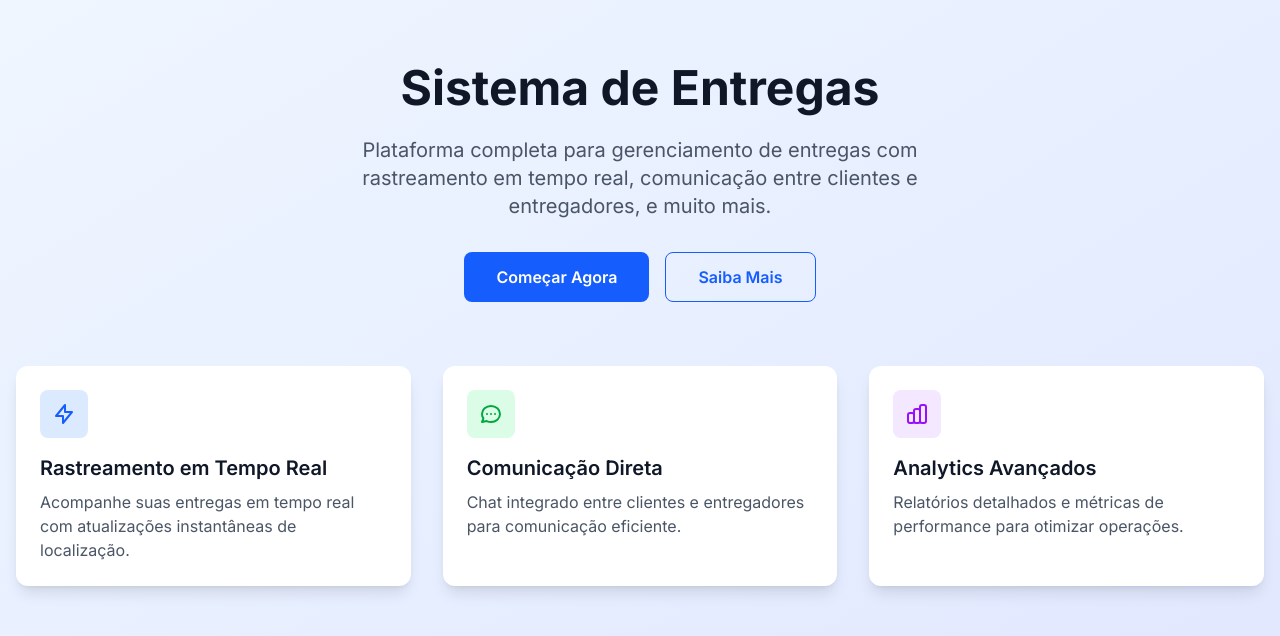
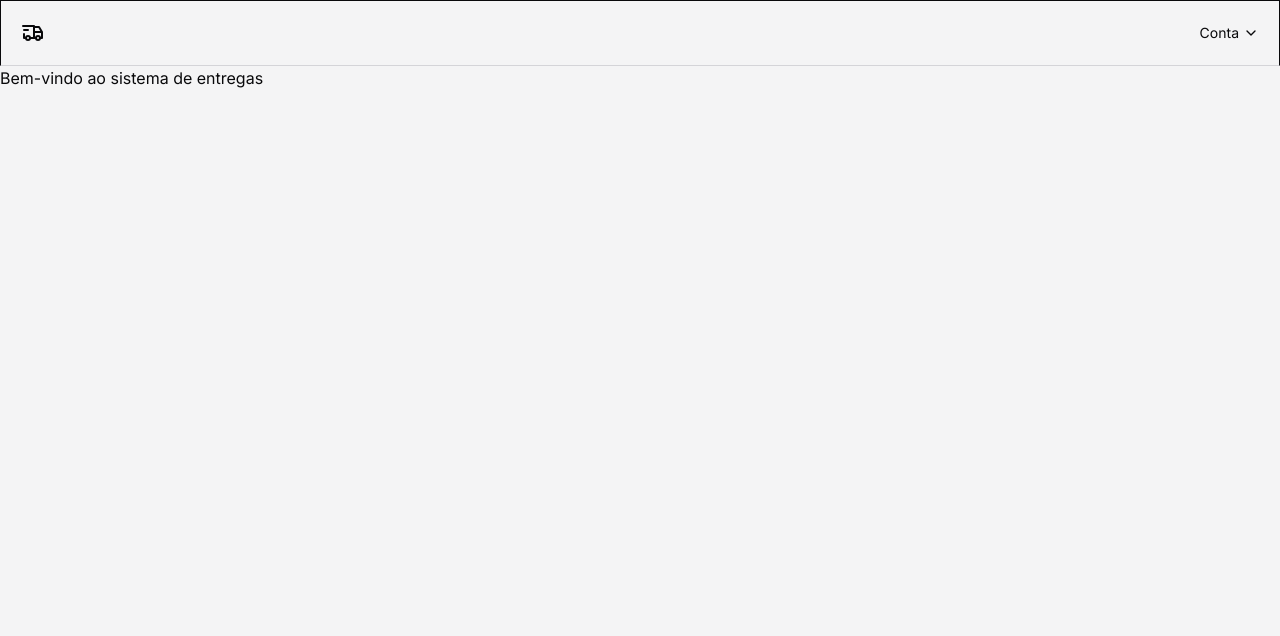
Before and after one commit to Wollace-Buarque/deliveries, a Next.js app in the folder apps/web/: page / in a window 1280 px wide. Shown: the top 636 px of the page. Built offline with nearby package versions, Linux system fonts and the light colour scheme.

Commit message:
feat: add HomePage and AuthenticatedLayout components; update global styles

```diff
--- /dev/null
+++ b/apps/web/src/app/(authenticated)/(home)/page.tsx
@@ -0,0 +1,14 @@
+import { Metadata } from 'next'
+
+export const metadata: Metadata = {
+  title: 'Deliveries - Sistema de Entregas',
+  description: 'Sistema completo de gerenciamento de entregas',
+}
+
+export default function HomePage() {
+  return (
+    <main>
+      <h1>Bem-vindo ao sistema de entregas</h1>
+    </main>
+  )
+}
--- /dev/null
+++ b/apps/web/src/app/(authenticated)/layout.tsx
@@ -0,0 +1,12 @@
+import { ReactNode } from 'react'
+import { Header } from '@/components/header'
+
+export default function AuthenticatedLayout({ children }: { children: ReactNode }) {
+  return (
+    <>
+      <Header />
+
+      {children}
+    </>
+  )
+}
--- a/apps/web/src/app/layout.tsx
+++ b/apps/web/src/app/layout.tsx
@@ -17,7 +17,7 @@ export const metadata: Metadata = {
 export default function RootLayout({ children }: { children: React.ReactNode }) {
   return (
     <html lang="pt-BR">
-      <body className={`${inter.className} bg-zinc-50 text-zinc-950`}>
+      <body className={`${inter.className} bg-zinc-100 text-zinc-950 *:outline-sky-400`}>
         <Toaster />
         {children}
       </body>
--- a/apps/web/src/app/page.tsx
+++ /dev/null
@@ -1,71 +0,0 @@
-import { Metadata } from 'next'
-
-export const metadata: Metadata = {
-  title: 'Deliveries - Sistema de Entregas',
-  description: 'Sistema completo de gerenciamento de entregas',
-}
-
-export default function HomePage() {
-  return (
-    <main className="min-h-screen bg-gradient-to-br from-blue-50 to-indigo-100">
-      <div className="container mx-auto px-4 py-16">
-        <div className="text-center">
-          <h1 className="text-5xl font-bold text-gray-900 mb-6">
-            Sistema de Entregas
-          </h1>
-          <p className="text-xl text-gray-600 mb-8 max-w-2xl mx-auto">
-            Plataforma completa para gerenciamento de entregas com rastreamento em tempo real,
-            comunicação entre clientes e entregadores, e muito mais.
-          </p>
-
-          <div className="flex flex-col sm:flex-row gap-4 justify-center">
-            <button className="bg-blue-600 hover:bg-blue-700 text-white font-semibold py-3 px-8 rounded-lg transition-colors">
-              Começar Agora
-            </button>
-            <button className="border border-blue-600 text-blue-600 hover:bg-blue-50 font-semibold py-3 px-8 rounded-lg transition-colors">
-              Saiba Mais
-            </button>
-          </div>
-        </div>
-
-        <div className="mt-16 grid grid-cols-1 md:grid-cols-3 gap-8">
-          <div className="bg-white p-6 rounded-xl shadow-lg">
-            <div className="w-12 h-12 bg-blue-100 rounded-lg flex items-center justify-center mb-4">
-              <svg className="w-6 h-6 text-blue-600" fill="none" stroke="currentColor" viewBox="0 0 24 24">
-                <path strokeLinecap="round" strokeLinejoin="round" strokeWidth={2} d="M13 10V3L4 14h7v7l9-11h-7z" />
-              </svg>
-            </div>
-            <h3 className="text-xl font-semibold text-gray-900 mb-2">Rastreamento em Tempo Real</h3>
-            <p className="text-gray-600">
-              Acompanhe suas entregas em tempo real com atualizações instantâneas de localização.
-            </p>
-          </div>
-
-          <div className="bg-white p-6 rounded-xl shadow-lg">
-            <div className="w-12 h-12 bg-green-100 rounded-lg flex items-center justify-center mb-4">
-              <svg className="w-6 h-6 text-green-600" fill="none" stroke="currentColor" viewBox="0 0 24 24">
-                <path strokeLinecap="round" strokeLinejoin="round" strokeWidth={2} d="M8 12h.01M12 12h.01M16 12h.01M21 12c0 4.418-4.03 8-9 8a9.863 9.863 0 01-4.255-.949L3 20l1.395-3.72C3.512 15.042 3 13.574 3 12c0-4.418 4.03-8 9-8s9 3.582 9 8z" />
-              </svg>
-            </div>
-            <h3 className="text-xl font-semibold text-gray-900 mb-2">Comunicação Direta</h3>
-            <p className="text-gray-600">
-              Chat integrado entre clientes e entregadores para comunicação eficiente.
-            </p>
-          </div>
-
-          <div className="bg-white p-6 rounded-xl shadow-lg">
-            <div className="w-12 h-12 bg-purple-100 rounded-lg flex items-center justify-center mb-4">
-              <svg className="w-6 h-6 text-purple-600" fill="none" stroke="currentColor" viewBox="0 0 24 24">
-                <path strokeLinecap="round" strokeLinejoin="round" strokeWidth={2} d="M9 19v-6a2 2 0 00-2-2H5a2 2 0 00-2 2v6a2 2 0 002 2h2a2 2 0 002-2zm0 0V9a2 2 0 012-2h2a2 2 0 012 2v10m-6 0a2 2 0 002 2h2a2 2 0 002-2m0 0V5a2 2 0 012-2h2a2 2 0 012 2v14a2 2 0 01-2 2h-2a2 2 0 01-2-2z" />
-              </svg>
-            </div>
-            <h3 className="text-xl font-semibold text-gray-900 mb-2">Analytics Avançados</h3>
-            <p className="text-gray-600">
-              Relatórios detalhados e métricas de performance para otimizar operações.
-            </p>
-          </div>
-        </div>
-      </div>
-    </main>
-  )
-}
--- a/apps/web/src/styles/globals.css
+++ b/apps/web/src/styles/globals.css
@@ -1,2 +1,6 @@
 @import 'tailwindcss';
 @import url(spinner.css);
+
+* {
+  @apply outline-sky-400;
+}
```
